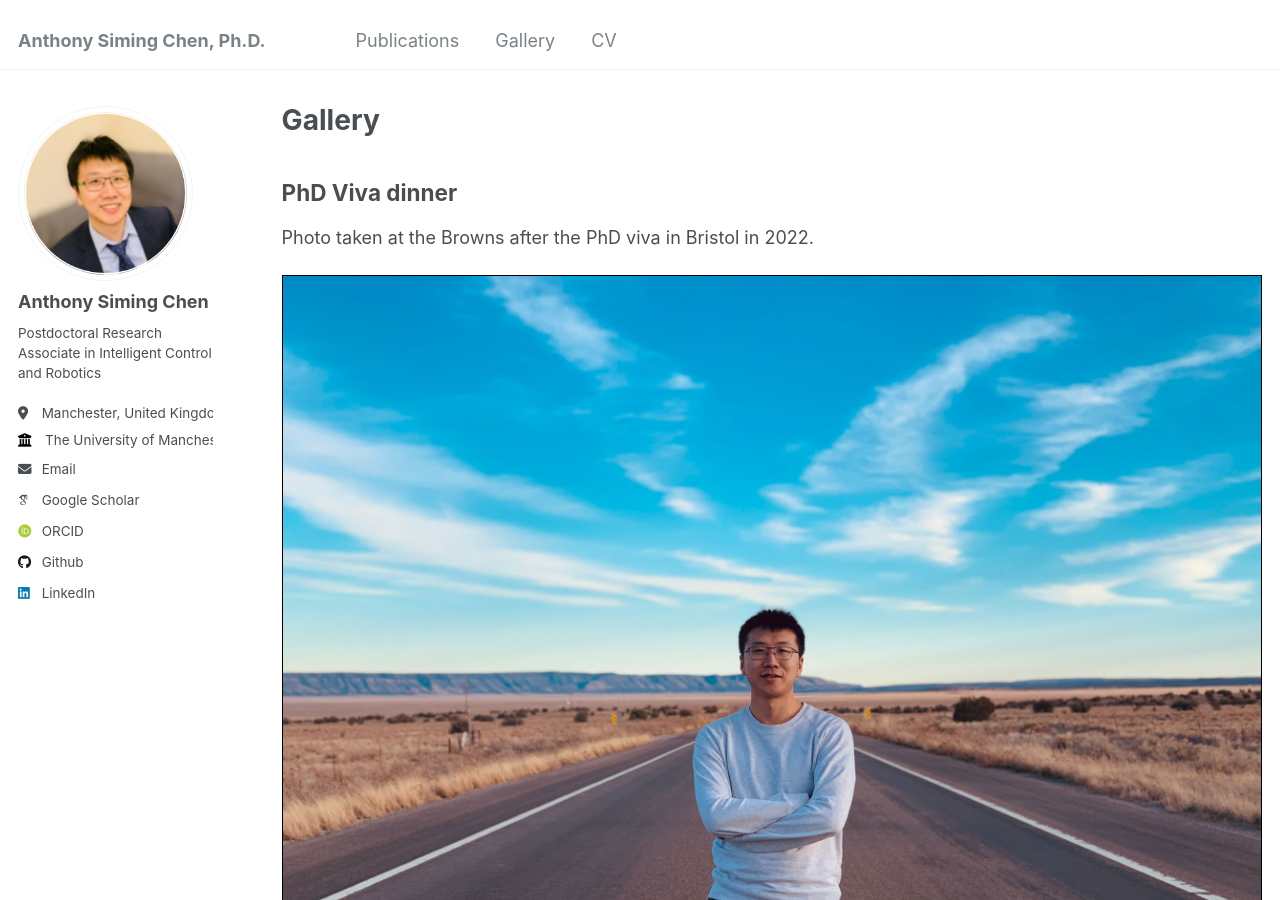
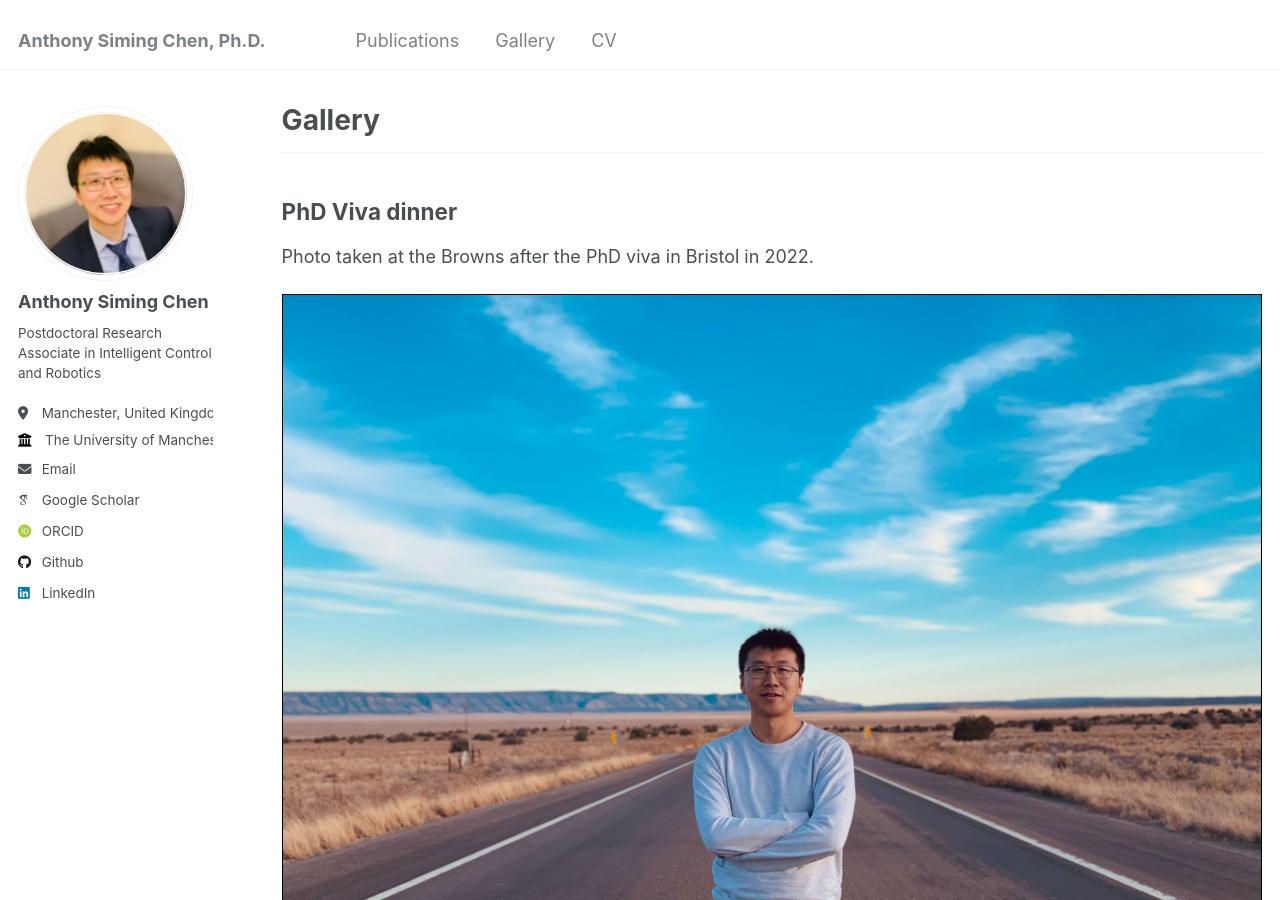
Before and after one commit to Anthony-S-Chen/Anthony-S-Chen.github.io, a Jekyll site: the page built from _pages/Gallery.md, in a window 1280 px wide and 900 px high. Built offline with Jekyll 4.4.1, drawn with Linux system fonts in a browser that asks for light colours; some web fonts are replaced.

Commit message:
Update Gallery.md

```diff
--- a/_pages/Gallery.md
+++ b/_pages/Gallery.md
@@ -1,9 +1,13 @@
 ---
 layout: archive
 title: "Gallery"
+permalink: /Gallery/
 author_profile: true
 ---
 
+---
+
+{% include base_path %}
 {% include base_path %}
 
 ## PhD Viva dinner
```
